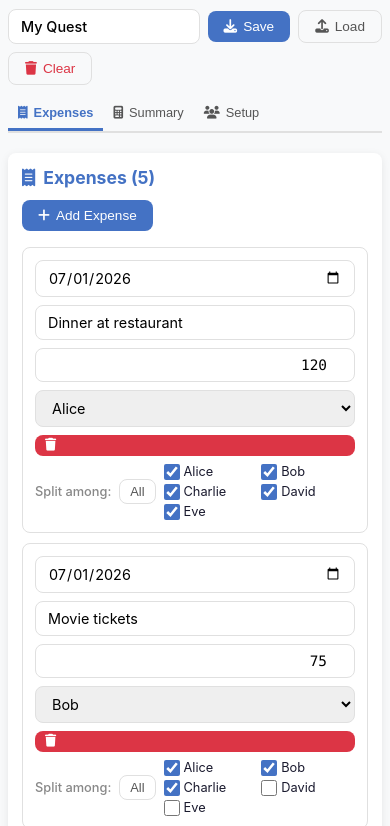
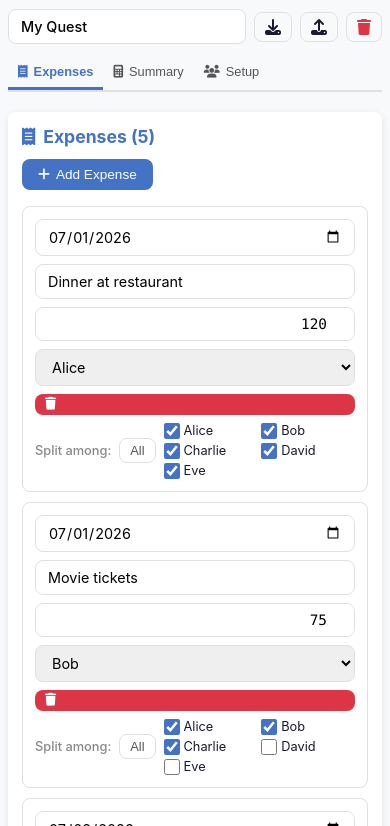
Before and after one commit to vivgoyal-aws/iou-slayer, a plain HTML site: page index.html in a window 390 px wide. Shown: the part 79-905 px from the top of the page. Drawn offline with nearby package versions, Linux system fonts and the light colour scheme.

Commit message:
fix: icons for phone

```diff
--- a/index.html
+++ b/index.html
@@ -27,6 +27,7 @@ body{font-family:var(--font);background:var(--bg);color:var(--text);min-height:1
 .input:focus{border-color:var(--primary)}
 .input-md{width:160px}.input-lg{flex:1;min-width:120px}.input-date{width:140px}.input-amount{width:100px;font-family:var(--mono);text-align:right}
 .btn{padding:8px 16px;border-radius:var(--r);border:none;cursor:pointer;font-size:.85rem;font-weight:500;transition:all .15s;display:inline-flex;align-items:center;gap:6px}
+.btn-icon{padding:6px 10px;min-width:0;gap:0;font-size:1rem;background:var(--bg2);color:var(--fg);border:1px solid var(--border)}
 .btn-primary{background:var(--primary);color:#fff}.btn-primary:hover{background:#3a62aa}
 .btn-danger{background:var(--err);color:#fff}.btn-danger:hover{background:#c82333}
 .btn-sm{padding:4px 10px;font-size:.8rem}
@@ -135,9 +136,9 @@ function App(){
     e('div',{className:'header'},e('h1',null,e('i',{className:'fa-solid fa-skull-crossbones',style:{marginRight:8}}),'IOU Slayer'),e('p',null,'Slay those IOUs among friends')),
     e('div',{className:'toolbar'},
       e('input',{className:'input input-lg',value:tripName,onChange:function(ev){setTripName(ev.target.value);},placeholder:'Quest name...',style:{fontWeight:500,maxWidth:250}}),
-      e('button',{className:'btn btn-primary',onClick:saveTrip},e('i',{className:'fa-solid fa-download'}),'Save'),
-      e('button',{className:'btn btn-outline',onClick:loadTrip},e('i',{className:'fa-solid fa-upload'}),'Load'),
-      confirmClear?e('span',{style:{display:'inline-flex',gap:4,alignItems:'center'}},e('span',{style:{fontSize:'.8rem',color:'var(--err)'}},'End quest?'),e('button',{className:'btn btn-sm btn-danger',onClick:clearTrip},'Yes'),e('button',{className:'btn btn-sm btn-outline',onClick:function(){setConfirmClear(false);}},'No')):e('button',{className:'btn btn-outline',onClick:clearTrip,style:{color:'var(--err)'}},e('i',{className:'fa-solid fa-trash'}),'Clear')
+      e('button',{className:'btn btn-icon',onClick:saveTrip,title:'Save Quest'},e('i',{className:'fa-solid fa-download'})),
+      e('button',{className:'btn btn-icon',onClick:loadTrip,title:'Load Quest'},e('i',{className:'fa-solid fa-upload'})),
+      confirmClear?e('span',{style:{display:'inline-flex',gap:4,alignItems:'center'}},e('button',{className:'btn btn-icon btn-danger',onClick:clearTrip,title:'Confirm clear'},e('i',{className:'fa-solid fa-check'})),e('button',{className:'btn btn-icon',onClick:function(){setConfirmClear(false);},title:'Cancel'},e('i',{className:'fa-solid fa-xmark'}))):e('button',{className:'btn btn-icon',onClick:clearTrip,title:'Clear Quest',style:{color:'var(--err)'}},e('i',{className:'fa-solid fa-trash'}))
     ),
     e('div',{className:'tabs'},tabs.map(function(t){return e('button',{key:t.id,className:'tab'+(tab===t.id?' active':''),onClick:function(){setTab(t.id);}},e('i',{className:'fa-solid '+t.icon,style:{marginRight:6}}),t.label);})),
     tab==='expenses'&&ExpensesTab({friends:friends,expenses:expenses,addExpense:addExpense,updateExpense:updateExpense,toggleSplit:toggleSplit,selectAllSplits:selectAllSplits,removeExpense:removeExpense,confirmDelExp:confirmDelExp,setConfirmDelExp:setConfirmDelExp}),
```
